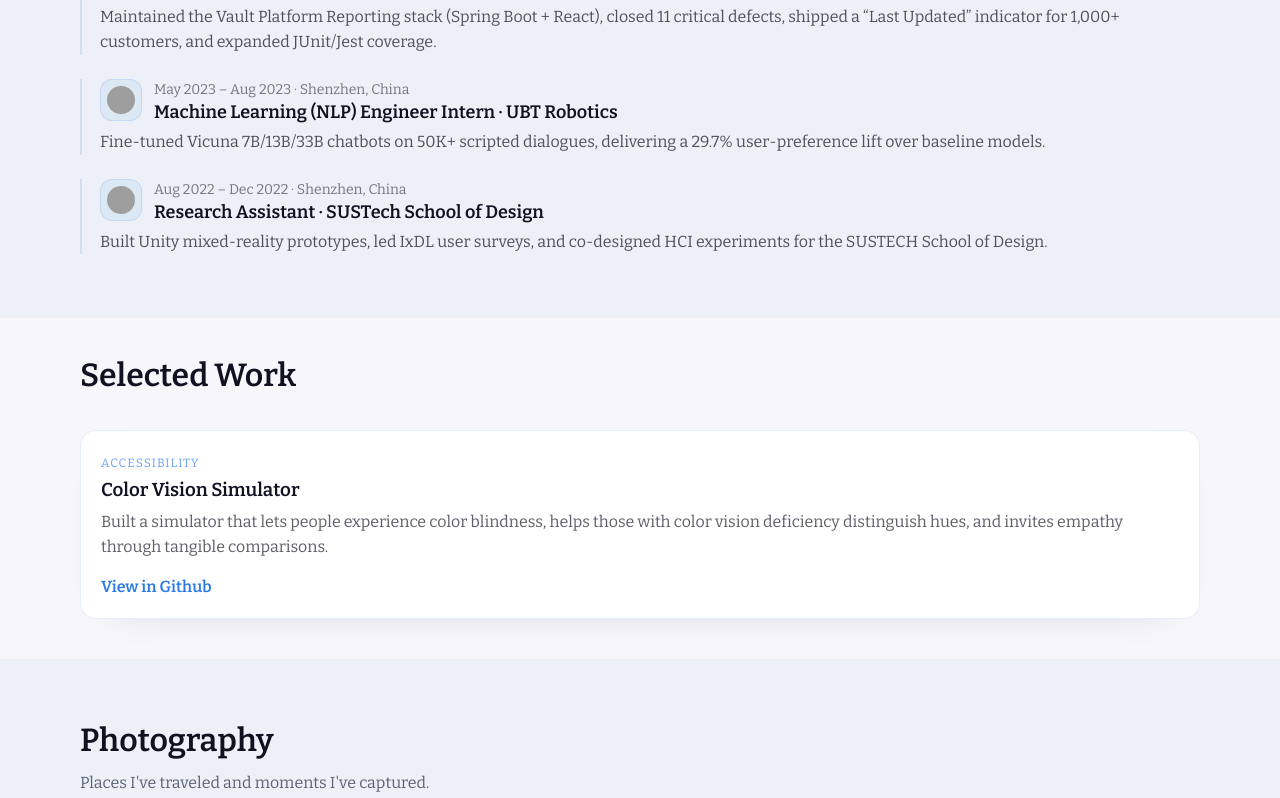
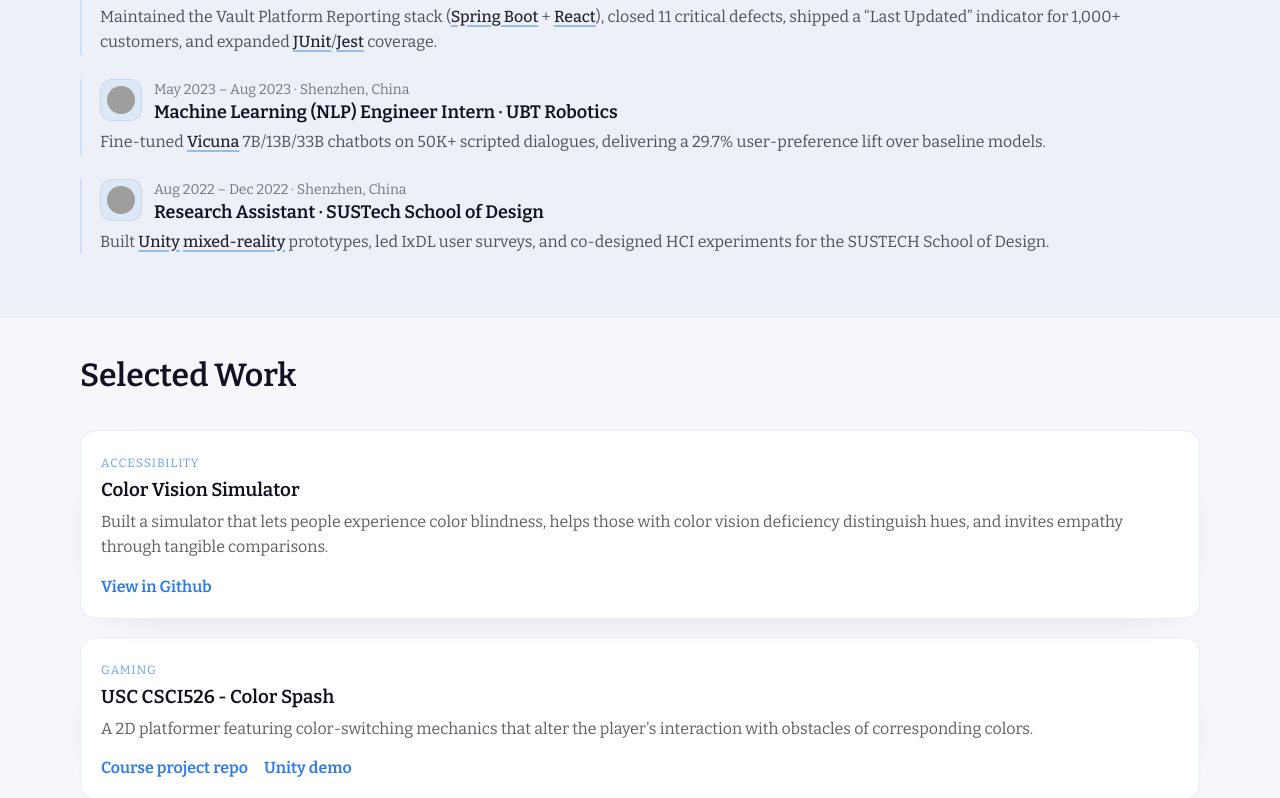
Before and after one commit to CindyChow123/cindychow123.github.io, a React (Vite) app: page / in a window 1280 px wide. Shown: the part 1502-2300 px from the top of the page. Built offline with nearby package versions, Linux system fonts and the light colour scheme; grey boxes are pictures that could not be loaded.

Commit message:
add gaming and skill

```diff
--- a/src/components/Experience.jsx
+++ b/src/components/Experience.jsx
@@ -1,4 +1,22 @@
 import { industry } from '../content.js';
+
+function escapeRegex(str) {
+    return str.replace(/[.*+?^${}()|[\]\\]/g, '\\$&');
+}
+
+function renderDescription(description, skills) {
+    if (!skills?.length) return description;
+    const pattern = new RegExp(`(${skills.map(escapeRegex).join('|')})`, 'gi');
+    const parts = description.split(pattern);
+    const lowerSkills = new Set(skills.map((s) => s.toLowerCase()));
+    return parts.map((part, i) =>
+        lowerSkills.has(part.toLowerCase()) ? (
+            <span key={i} className="skill-tag">{part}</span>
+        ) : (
+            part
+        )
+    );
+}
 
 function Industry() {
     return (
@@ -34,7 +52,7 @@ function Industry() {
                                     <h3>{item.title}</h3>
                                 </div>
                             </div>
-                            <p>{item.description}</p>
+                            <p>{renderDescription(item.description, item.skills)}</p>
                         </li>
                     ))}
                 </ul>
--- a/src/components/Projects.jsx
+++ b/src/components/Projects.jsx
@@ -9,18 +9,38 @@ function Projects() {
                 </div>
                 <ul className="projects__list">
                     {projects.map((project) => (
-                        <li key={project.title}>
-                            <a href={project.href} className="projects__item">
+                        <li key={project.title} className="projects__item">
                             <span className="projects__tag">{project.tag}</span>
                             <h3>{project.title}</h3>
                             <p>{project.description}</p>
                             {project.preview && (
                                 <div className="projects__item-media">
+                                    {project.preview.endsWith('.mp4') ? (
+                                        <video
+                                            src={project.preview}
+                                            autoPlay
+                                            loop
+                                            muted
+                                            playsInline
+                                        />
+                                    ) : (
                                         <img src={project.preview} alt={project.title} />
+                                    )}
                                 </div>
                             )}
-                                <span className="projects__cta">{project.linkText}</span>
+                            <div className="projects__cta-group">
+                                {project.links.map((link) => (
+                                    <a
+                                        key={link.href}
+                                        href={link.href}
+                                        target="_blank"
+                                        rel="noopener noreferrer"
+                                        className="projects__cta"
+                                    >
+                                        {link.label}
                                     </a>
+                                ))}
+                            </div>
                         </li>
                     ))}
                 </ul>
--- a/src/content.js
+++ b/src/content.js
@@ -35,6 +35,7 @@ export const industry = [
         title: 'Software Engineer · Channel AI',
         description:
             'Designing backend infrastructure for conversational AI characters, owning prompt pipelines and scalable services.',
+        skills: [],
         company: {
             name: 'Channel AI',
             href: 'https://channel.bot/',
@@ -47,6 +48,7 @@ export const industry = [
         title: 'Software Engineer Intern · Veeva Systems',
         description:
             'Maintained the Vault Platform Reporting stack (Spring Boot + React), closed 11 critical defects, shipped a “Last Updated” indicator for 1,000+ customers, and expanded JUnit/Jest coverage.',
+        skills: ['Spring Boot', 'React', 'JUnit', 'Jest'],
         company: {
             name: 'Veeva Systems',
             href: 'https://www.veeva.com/',
@@ -59,6 +61,7 @@ export const industry = [
         title: 'Machine Learning (NLP) Engineer Intern · UBT Robotics',
         description:
             'Fine-tuned Vicuna 7B/13B/33B chatbots on 50K+ scripted dialogues, delivering a 29.7% user-preference lift over baseline models.',
+        skills: ['Vicuna'],
         company: {
             name: 'UBTECH Robotics',
             href: 'https://www.ubtrobot.com/en/',
@@ -71,6 +74,7 @@ export const industry = [
         title: 'Research Assistant · SUSTech School of Design',
         description:
             'Built Unity mixed-reality prototypes, led IxDL user surveys, and co-designed HCI experiments for the SUSTECH School of Design.',
+        skills: ['Unity', 'mixed-reality'],
         company: {
             name: 'SUSTech School of Design',
             href: 'https://designschool.sustech.edu.cn/',
@@ -116,10 +120,21 @@ export const projects = [
         title: 'Color Vision Simulator',
         description:
             'Built a simulator that lets people experience color blindness, helps those with color vision deficiency distinguish hues, and invites empathy through tangible comparisons.',
-        linkText: 'View in Github',
-        href: 'https://github.com/CindyChow123/Multimedia_project_2021_spring',
+        links: [
+            { label: 'View in Github', href: 'https://github.com/CindyChow123/Multimedia_project_2021_spring' },
+        ],
         preview: '/videos/colorblind.gif',
-    }
+    },
+    {
+        tag: 'Gaming',
+        title: 'USC CSCI526 - Color Spash',
+        description: 'A 2D platformer featuring color-switching mechanics that alter the player\'s interaction with obstacles of corresponding colors.',
+        links: [
+            { label: 'Course project repo', href: 'https://github.com/CSCI-526/spring-2024-project-tuesday-color-splash' },
+            { label: 'Unity demo', href: 'https://hsoron.github.io/Gold-Demo/' },
+        ],
+        preview: '/videos/colorsplash.mp4',
+    },
 ];
 
 export const blogPosts = [
--- a/src/styles.css
+++ b/src/styles.css
@@ -800,9 +800,30 @@ img {
     color: rgba(16, 18, 33, 0.68);
 }
 
+.skill-tag {
+    text-decoration: underline;
+    text-decoration-color: rgba(44, 123, 229, 0.45);
+    text-decoration-thickness: 2px;
+    text-underline-offset: 3px;
+    font-weight: 500;
+    color: rgba(16, 18, 33, 0.92);
+}
+
+.projects__cta-group {
+    display: flex;
+    flex-wrap: wrap;
+    gap: 1.6rem;
+}
+
 .projects__cta {
     font-weight: 600;
     color: var(--primary);
+    text-decoration: none;
+}
+
+.projects__cta:hover,
+.projects__cta:focus-visible {
+    text-decoration: underline;
 }
 
 .projects__item-media {
@@ -820,7 +841,8 @@ img {
     opacity: 1;
 }
 
-.projects__item-media img {
+.projects__item-media img,
+.projects__item-media video {
     width: auto;
     height: 220px;
     display: block;
```
Also changed, not shown: 1 other file (tests, documents, lock files or other folders). Lines whose indentation alone changed are shown as unchanged.
